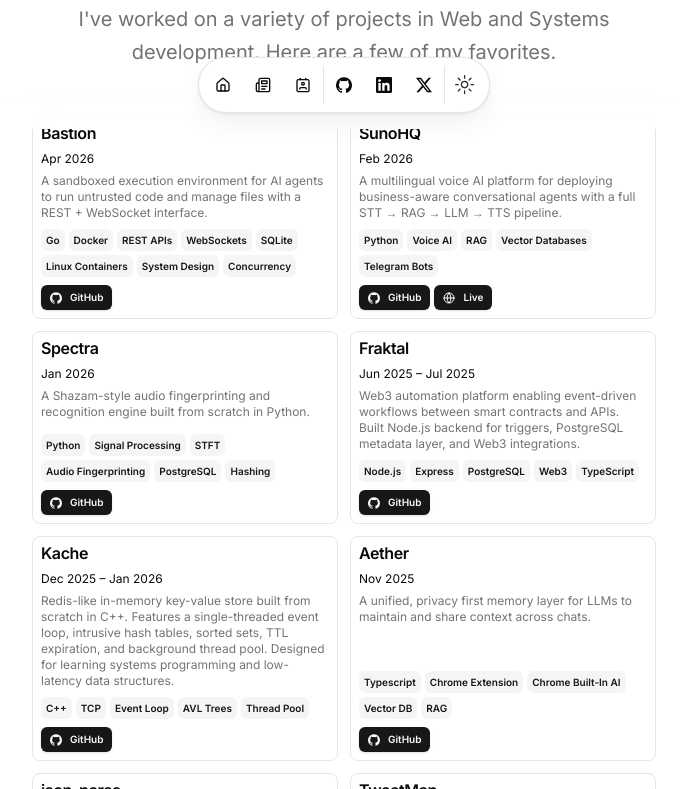
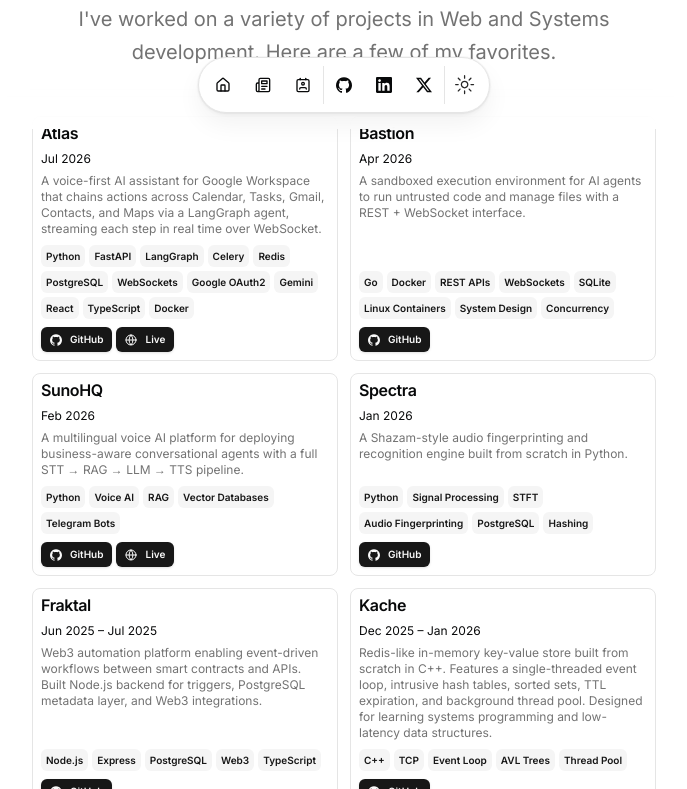
Before and after one commit to sakkshm/portfolio, a Next.js app: page / in a window 1280 px wide. Shown: the part 671-1460 px from the top of the page, without its empty margins (296-983 px from the left). Built offline with nearby package versions, Linux system fonts and the light colour scheme.

Commit message:
Added Atlas project

```diff
--- a/src/data/resume.tsx
+++ b/src/data/resume.tsx
@@ -104,6 +104,30 @@ export const DATA = {
   ],
 
  projects: [
+    {
+        title: "Atlas",
+        href: "https://github.com/sakkshm/atlas-ai",
+        dates: "Jul 2026",
+        active: true,
+        description:
+            "A voice-first AI assistant for Google Workspace that chains actions across Calendar, Tasks, Gmail, Contacts, and Maps via a LangGraph agent, streaming each step in real time over WebSocket.",
+        technologies: [
+            "Python", "FastAPI", "LangGraph", "Celery", "Redis", "PostgreSQL", "WebSockets", "Google OAuth2", "Gemini", "React", "TypeScript", "Docker"
+        ],
+        links: [
+            {
+                type: "GitHub",
+                href: "https://github.com/sakkshm/atlas-ai",
+                icon: <Icons.github className="size-3" />,
+            },
+            {
+                type: "Live",
+                href: "https://atlas.sakkshm.me",
+                icon: <Icons.globe className="size-3" />,
+            },
+        ],
+        image: "",
+    },
     {
         title: "Bastion",
         href: "https://github.com/sakkshm/bastion",
```
